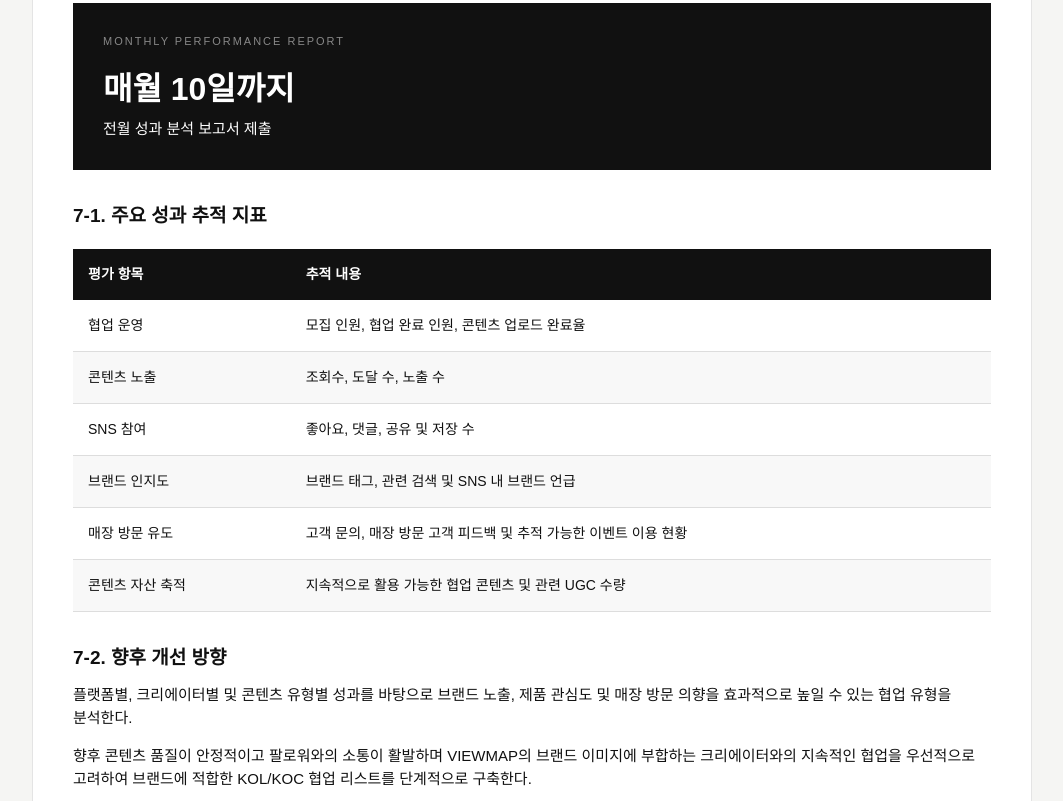
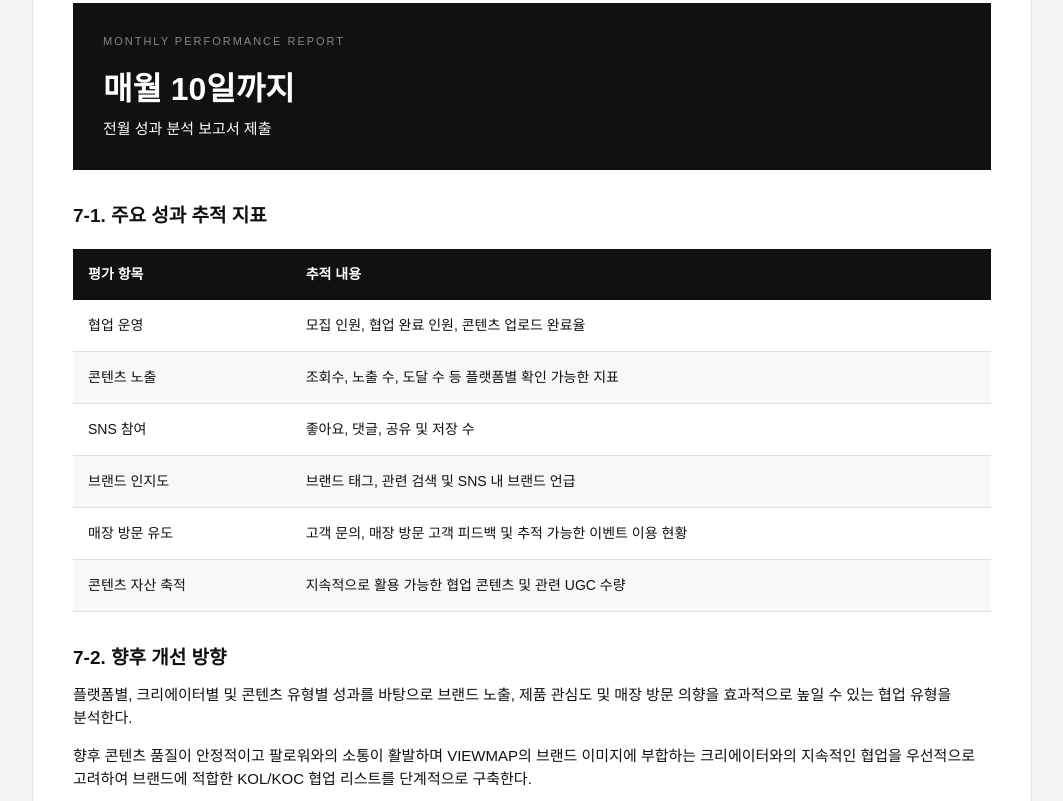
Before and after one commit to viewmap-official/proposal, a plain HTML site: page index.html in a window 1280 px wide. Shown: the part 11199-12000 px from the top of the page, without its empty margins (108-1171 px from the left). Drawn offline with Linux system fonts and the light colour scheme; a web font is replaced by a local one.

Commit message:
Update index.html

```diff
--- a/index.html
+++ b/index.html
@@ -864,7 +864,7 @@ footer { text-align: center; padding: 25px; font-size: 11px; color: #888; }
             <thead><tr><th>평가 항목</th><th>추적 내용</th></tr></thead>
             <tbody>
                 <tr><td>협업 운영</td><td>모집 인원, 협업 완료 인원, 콘텐츠 업로드 완료율</td></tr>
-                <tr><td>콘텐츠 노출</td><td>조회수, 도달 수, 노출 수</td></tr>
+                <tr><td>콘텐츠 노출</td><td>조회수, 노출 수, 도달 수 등 플랫폼별 확인 가능한 지표</td></tr>
                 <tr><td>SNS 참여</td><td>좋아요, 댓글, 공유 및 저장 수</td></tr>
                 <tr><td>브랜드 인지도</td><td>브랜드 태그, 관련 검색 및 SNS 내 브랜드 언급</td></tr>
                 <tr><td>매장 방문 유도</td><td>고객 문의, 매장 방문 고객 피드백 및 추적 가능한 이벤트 이용 현황</td></tr>
```
